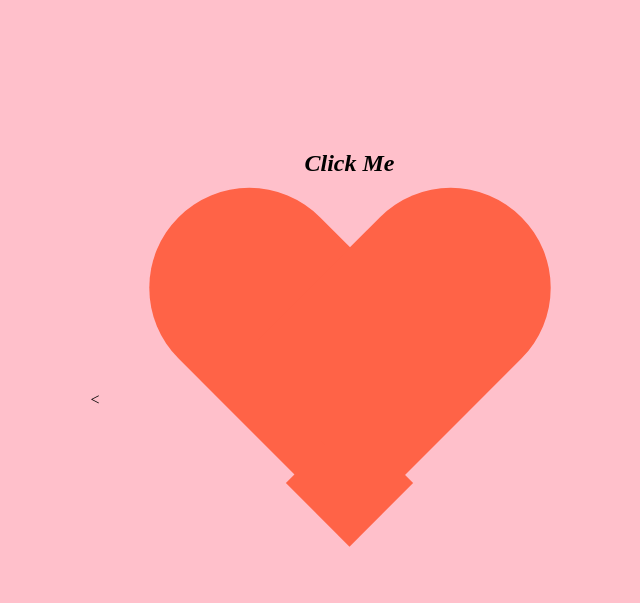
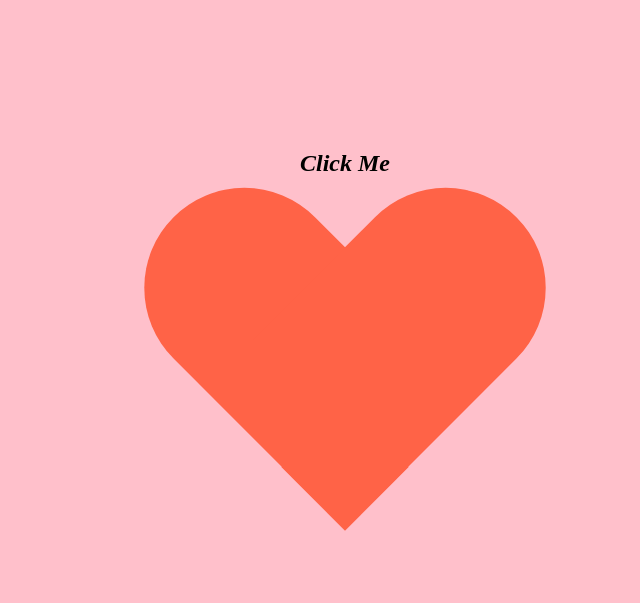
Before and after one commit to BaoNHoang/AskHerOut, a plain HTML site: page index.html in a window 1280 px wide. Shown: the whole page, without its empty margins (295-935 px from the left). Drawn offline with Linux system fonts and the light colour scheme.

Commit message:
centered all elements

```diff
--- a/style.css
+++ b/style.css
@@ -6,12 +6,6 @@ body {
     justify-content: center;
     align-items: center;
     height: 100vh;
-  }
-
-  .heart {
-    position: relative;
-    width: 500px;
-    height: 400px;
   }
 
   .heart:before,
@@ -101,12 +95,21 @@ body {
     color: #000;
   }
 
+  .heart {
+    position: absolute;
+    top: 50%;
+    left: 50%;
+    transform: translate(-50%, -50%);
+    width: 500px;
+    height: 400px;
+  }
+
   .diamond {
     width: 90px;
     height: 90px;
     background-color: #FF6347; /* Red */
     position: absolute;
-    top: calc(40% + 118px);
+    top: calc(50% + 22px); /* Adjusted position */
     left: 50%;
-    transform: translateX(-45%) rotate(45deg);
+    transform: translateX(-50%) rotate(45deg);
   }
```
